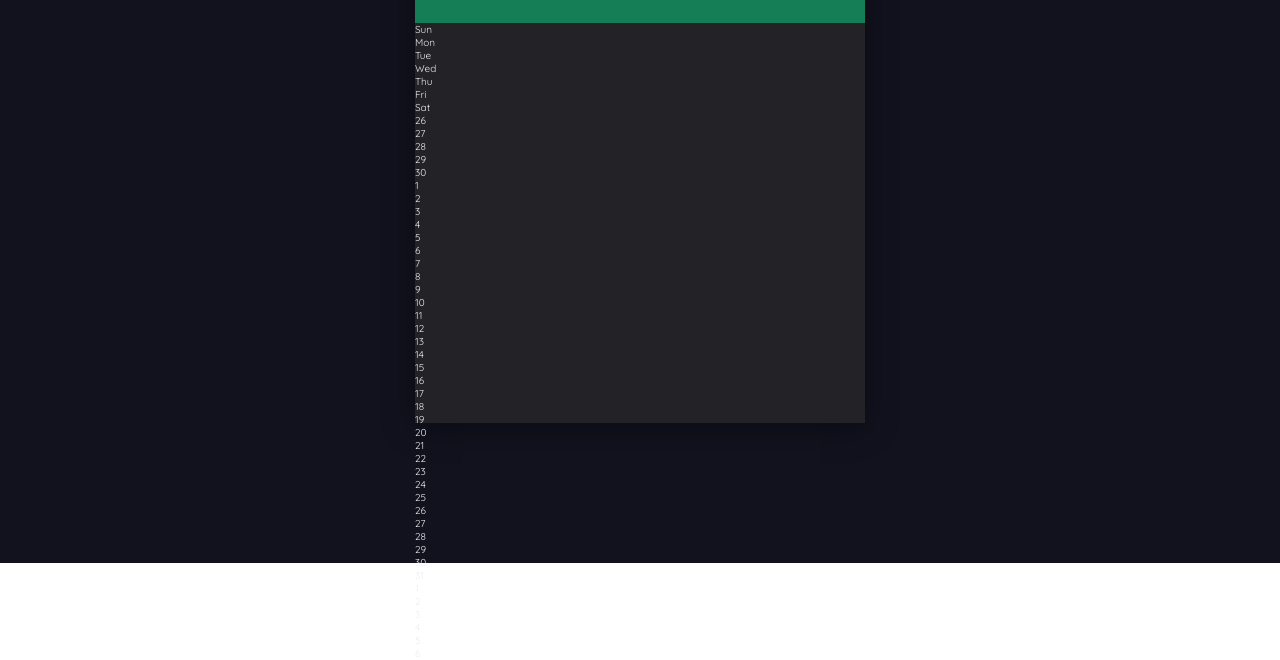
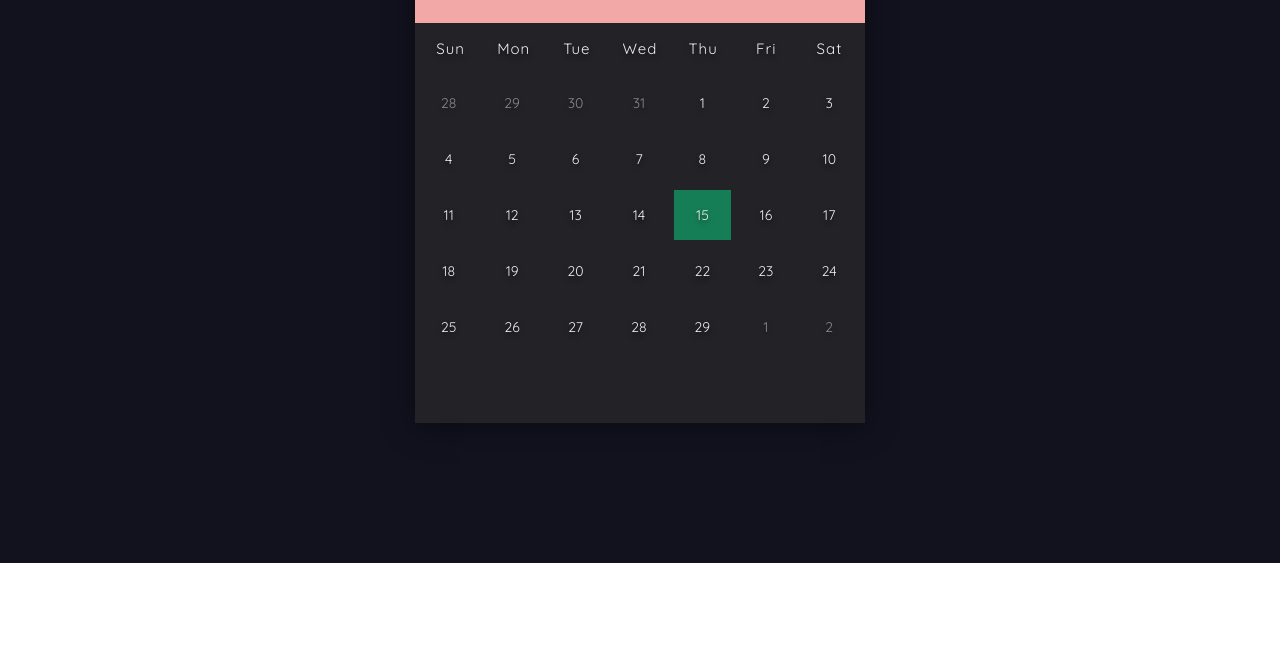
Before and after one commit to Savitribasnyat/CALENDAR, a plain HTML site: page index.html in a window 1280 px wide. Shown: the part 237-897 px from the top of the page. After the commit the page ends 800 px from the top, so only its background shows below. Drawn offline with Linux system fonts and the light colour scheme.

Commit message:
updated html and css part

```diff
--- a/index.html
+++ b/index.html
@@ -21,7 +21,7 @@
        </div>
        <i class="fa-solid fa-angle-right"></i>
           </div>
-          <div class="Weekdays">
+          <div class="weekdays">
           <div> Sun</div>
             <div>Mon</div>
              <div>Tue</div>
@@ -31,11 +31,10 @@
                 <div>Sat</div>
             </div>
             <div class="days">
-                <div class="prev-date">26</div>
-                <div class="prev-date">27</div>
                 <div class="prev-date">28</div>
                 <div class="prev-date">29</div>
                 <div class="prev-date">30</div>
+                <div class="prev-date">31</div>
                 <div>1</div>
                 <div>2</div>
                 <div>3</div>
@@ -50,7 +49,7 @@
                 <div>12</div>
                 <div>13</div>
                 <div>14</div>
-                <div>15</div>
+                <div class="today">15</div>
                 <div>16</div>
                 <div>17</div>
                 <div>18</div>
@@ -65,14 +64,9 @@
                 <div>27</div>
                 <div>28</div>
                 <div>29</div>
-                <div>30</div>
-                <div>31</div>
                 <div class="next-date">1</div>
                 <div class="next-date">2</div>
-                <div class="next-date">3</div>
-                <div class="next-date">4</div>
-                <div class="next-date">5</div>
-                <div class="next-date">6</div>
+
             </div>
         </div>
     </div>
--- a/style.css
+++ b/style.css
@@ -25,7 +25,7 @@ html{
 .month{
     width: 100%;
     height: 12rem;
-    background-color: #167e56;
+    background-color: rgb(243, 168, 168);
     display: flex;
     justify-content: space-between;
     align-items: center;
@@ -54,3 +54,42 @@ html{
     display: flex;
     align-items: center;
 }
+.weekdays div{
+    font-size: 1.5rem;
+    font-weight: 400;
+    letter-spacing: .1rem;
+    width: calc(44.2rem/7);
+    display: flex;
+    justify-content: center;
+    align-items: center;
+    text-shadow:0 0.3rem 0.5rem rgba(0,0,0,0.5);
+}
+.days{
+    width: 100%;
+    display:flex;
+    flex-wrap: wrap;
+    padding: 0.2rem;
+}
+.days div{
+    font-size: 1.4rem;
+    margin: 0.3rem;
+    width: calc(40.2rem /7);
+    height: 5rem;
+    display: flex;
+    justify-content: center;
+    align-items: center;
+    text-shadow: 0 0.3rem 0.5rem rgba(0,0,0,0.5);
+    transition:background-color 0.2s ;
+}
+.days div:hover:not(.today){
+    background-color: #262626;
+    border: .2rem solid#777;
+    cursor: pointer;
+}
+.prev-date,
+.next-date{
+    opacity: 0.5 ;
+}
+.today{
+    background-color: #167e56;
+}
```
